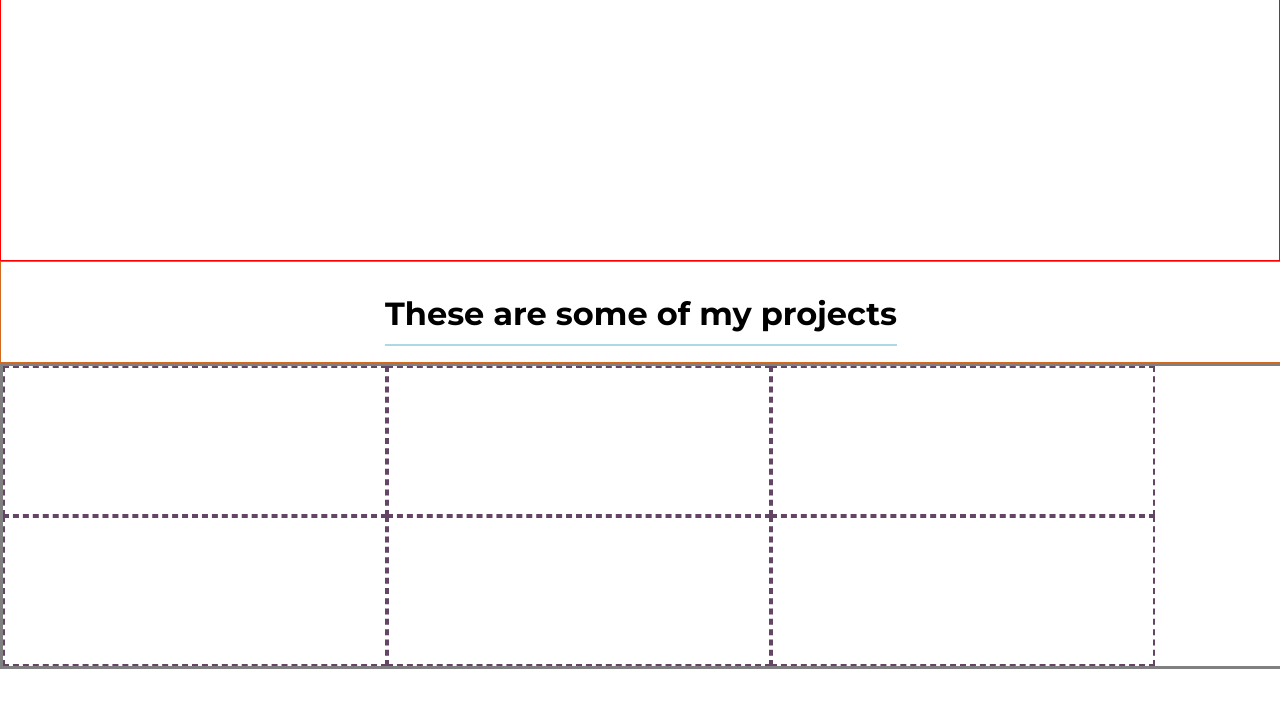
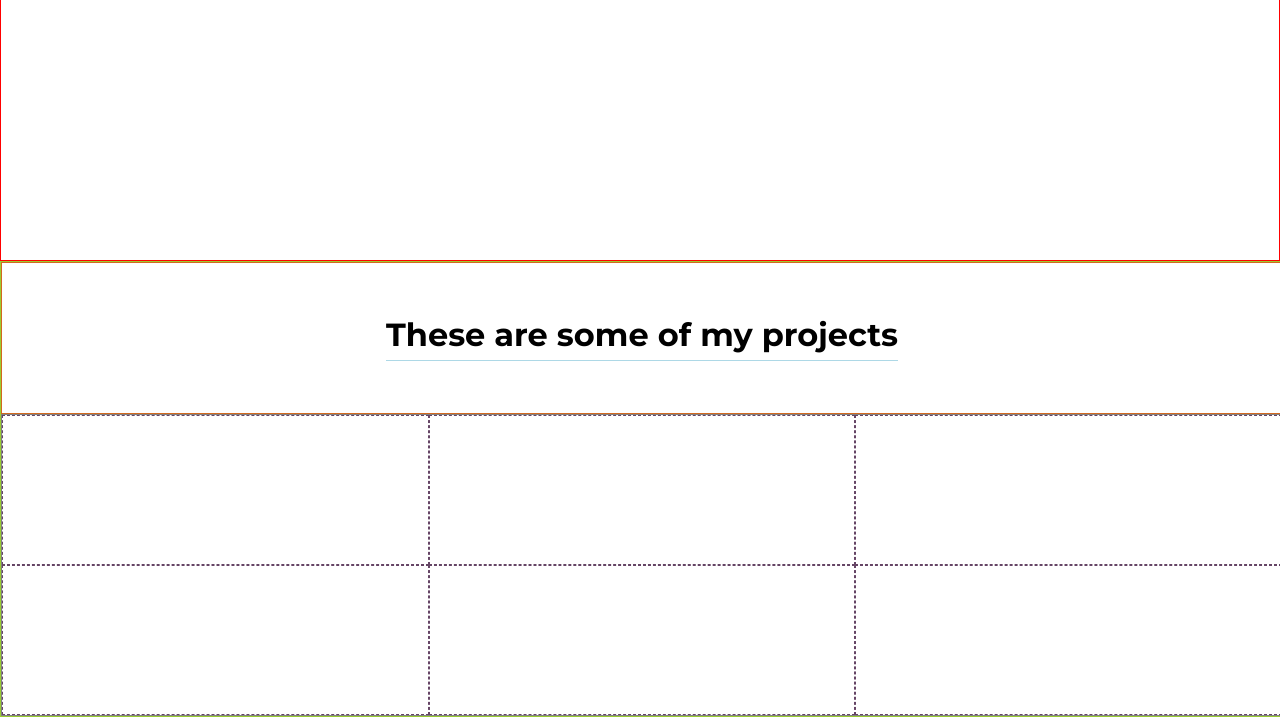
Before and after one commit to DariuszKostrzewski/Personal-Portfolio-Page, a plain HTML site: page index.html in a window 1280 px wide. Shown: the part 543-1260 px from the top of the page. Before the commit the page ends 1212 px from the top, so only its background shows below. Drawn offline with Linux system fonts and the light colour scheme.

Commit message:
added grig to #projects

```diff
--- a/css/style.css
+++ b/css/style.css
@@ -55,32 +55,48 @@ body {
     font-style: italic;
 }
 
+#projects {
+    display: grid;
+    grid-template-columns: repeat(3, auto);
+    grid-template-rows: auto;
+    grid-template-areas:
+        "title title title"
+        "showroom showroom showroom"
+        "click-more click-more click-more";
+    width: 100%;
+    border: 1px solid yellowgreen;
+}
+
 #title {
+    grid-area: title;
     display: flex;
     justify-content: center;
-    align-items: flex-end;
-    height: 100px;
+    align-items: center;
+    height: 150px;
     width: 100%;
     margin: auto;
     border: 1px solid chocolate;
 }
 
 #subtitle {
-    height: 50%;
+    height: 30%;
     font-size: 2em;
-    margin-bottom: .5em;
-    border-bottom: 2px solid lightblue;
+    border-bottom: 1px solid lightblue;
 }
 
 #showroom {
+    grid-area: showroom;
     display: grid;
-    grid-template-columns: repeat(3, 30%);
-
+    grid-template-columns: repeat(3, auto);
     grid-auto-rows: minmax(150px, auto);
     width: 100%;
-    border: 3px solid grey;
+    border: 1px solid grey;
 }
 
 .project {
-    border: 2px dashed #654565;
+    border: 1px dashed #654565;
 }
+
+#click-more {
+    grid-area: click-more;
+}
```
